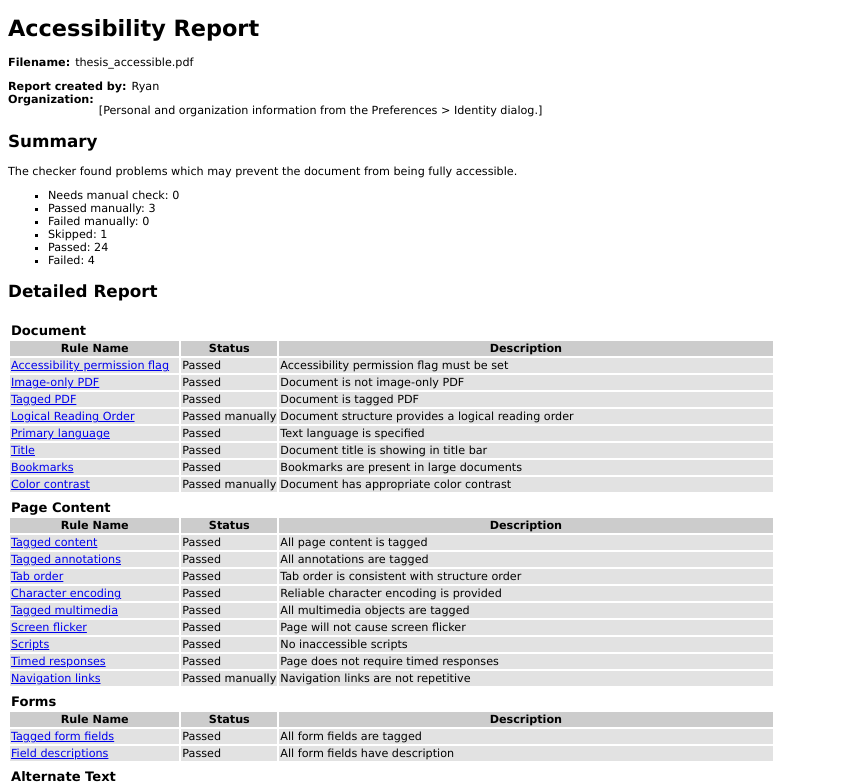
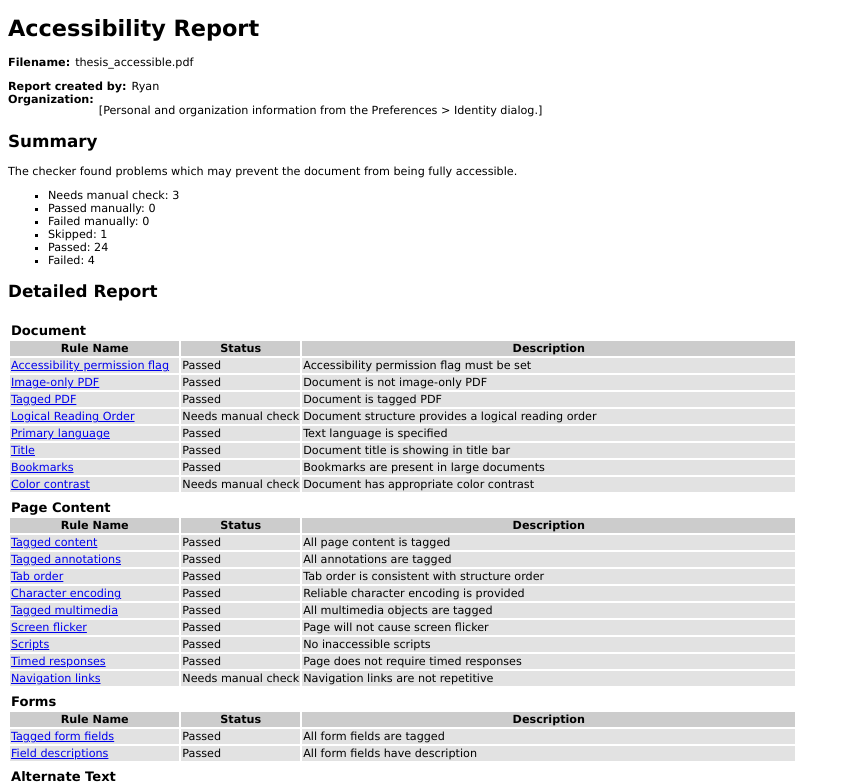
Before and after one commit to rtatton/thesis, a website: page thesis_accessible.pdf.accreport.html in a window 1280 px wide. Shown: the top 784 px of the page, without its empty margins (0-850 px from the left). Drawn offline with Linux system fonts and the light colour scheme.

Commit message:
Fix formatting based on Graduate Studies feedback
Signed-off-by: rtatton <github893@proton.me>

```diff
--- a/thesis_accessible.pdf.accreport.html
+++ b/thesis_accessible.pdf.accreport.html
@@ -32,8 +32,8 @@ td.cattitle {background-color: #FFF;}
 <h2>Summary</h2>
 <p>The checker found problems which may prevent the document from being fully accessible.</p>
 <ul>
-<li>Needs manual check: 0</li>
-<li>Passed manually: 3</li>
+<li>Needs manual check: 3</li>
+<li>Passed manually: 0</li>
 <li>Failed manually: 0</li>
 <li>Skipped: 1</li>
 <li>Passed: 24</li>
@@ -46,11 +46,11 @@ td.cattitle {background-color: #FFF;}
 <tr><td><a href="http://www.adobe.com/go/acrobat11_accessibility_checker_en#Perms">Accessibility permission flag</a></td><td>Passed</td><td>Accessibility permission flag must be set</td></tr>
 <tr><td><a href="http://www.adobe.com/go/acrobat11_accessibility_checker_en#ImageOnlyPDF">Image-only PDF</a></td><td>Passed</td><td>Document is not image-only PDF</td></tr>
 <tr><td><a href="http://www.adobe.com/go/acrobat11_accessibility_checker_en#TaggedPDF">Tagged PDF</a></td><td>Passed</td><td>Document is tagged PDF</td></tr>
-<tr><td><a href="http://www.adobe.com/go/acrobat11_accessibility_checker_en#LogicalRO">Logical Reading Order</a></td><td>Passed manually</td><td>Document structure provides a logical reading order</td></tr>
+<tr><td><a href="http://www.adobe.com/go/acrobat11_accessibility_checker_en#LogicalRO">Logical Reading Order</a></td><td>Needs manual check</td><td>Document structure provides a logical reading order</td></tr>
 <tr><td><a href="http://www.adobe.com/go/acrobat11_accessibility_checker_en#PrimeLang">Primary language</a></td><td>Passed</td><td>Text language is specified</td></tr>
 <tr><td><a href="http://www.adobe.com/go/acrobat11_accessibility_checker_en#DocTitle">Title</a></td><td>Passed</td><td>Document title is showing in title bar</td></tr>
 <tr><td><a href="http://www.adobe.com/go/acrobat11_accessibility_checker_en#Bookmarks">Bookmarks</a></td><td>Passed</td><td>Bookmarks are present in large documents</td></tr>
-<tr><td><a href="http://www.adobe.com/go/acrobat11_accessibility_checker_en#ColorContrast">Color contrast</a></td><td>Passed manually</td><td>Document has appropriate color contrast</td></tr>
+<tr><td><a href="http://www.adobe.com/go/acrobat11_accessibility_checker_en#ColorContrast">Color contrast</a></td><td>Needs manual check</td><td>Document has appropriate color contrast</td></tr>
 <tr><td class="cattitle" colspan="3" ><h3>Page Content</h3></td></tr>
 <tr><th>Rule Name</th><th>Status</th><th>Description</th></tr>
 <tr><td><a href="http://www.adobe.com/go/acrobat11_accessibility_checker_en#TaggedCont">Tagged content</a></td><td>Passed</td><td>All page content is tagged</td></tr>
@@ -61,7 +61,7 @@ td.cattitle {background-color: #FFF;}
 <tr><td><a href="http://www.adobe.com/go/acrobat11_accessibility_checker_en#FlickerRate">Screen flicker</a></td><td>Passed</td><td>Page will not cause screen flicker</td></tr>
 <tr><td><a href="http://www.adobe.com/go/acrobat11_accessibility_checker_en#Scripts">Scripts</a></td><td>Passed</td><td>No inaccessible scripts</td></tr>
 <tr><td><a href="http://www.adobe.com/go/acrobat11_accessibility_checker_en#TimedResponses">Timed responses</a></td><td>Passed</td><td>Page does not require timed responses</td></tr>
-<tr><td><a href="http://www.adobe.com/go/acrobat11_accessibility_checker_en#NavLinks">Navigation links</a></td><td>Passed manually</td><td>Navigation links are not repetitive</td></tr>
+<tr><td><a href="http://www.adobe.com/go/acrobat11_accessibility_checker_en#NavLinks">Navigation links</a></td><td>Needs manual check</td><td>Navigation links are not repetitive</td></tr>
 <tr><td class="cattitle" colspan="3" ><h3>Forms</h3></td></tr>
 <tr><th>Rule Name</th><th>Status</th><th>Description</th></tr>
 <tr><td><a href="http://www.adobe.com/go/acrobat11_accessibility_checker_en#TaggedFormFields">Tagged form fields</a></td><td>Passed</td><td>All form fields are tagged</td></tr>
```
Also changed, not shown: 5 other files.
